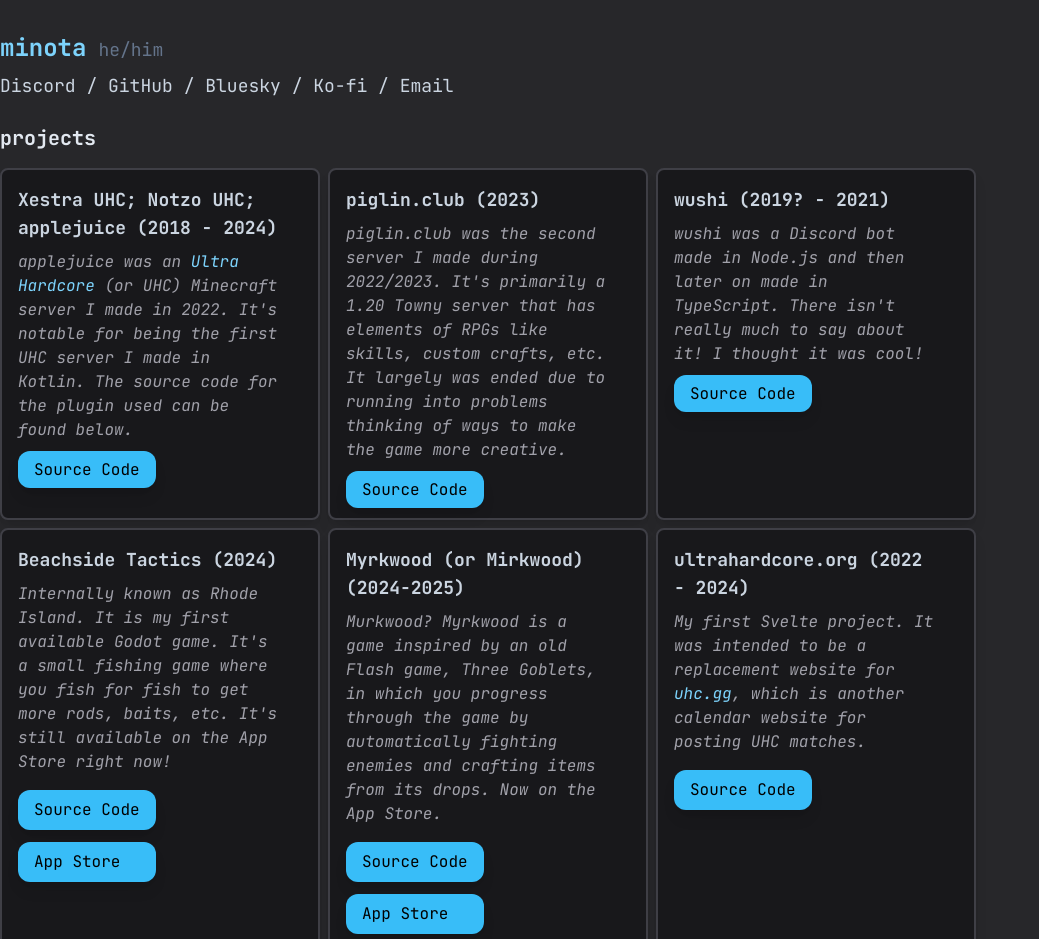
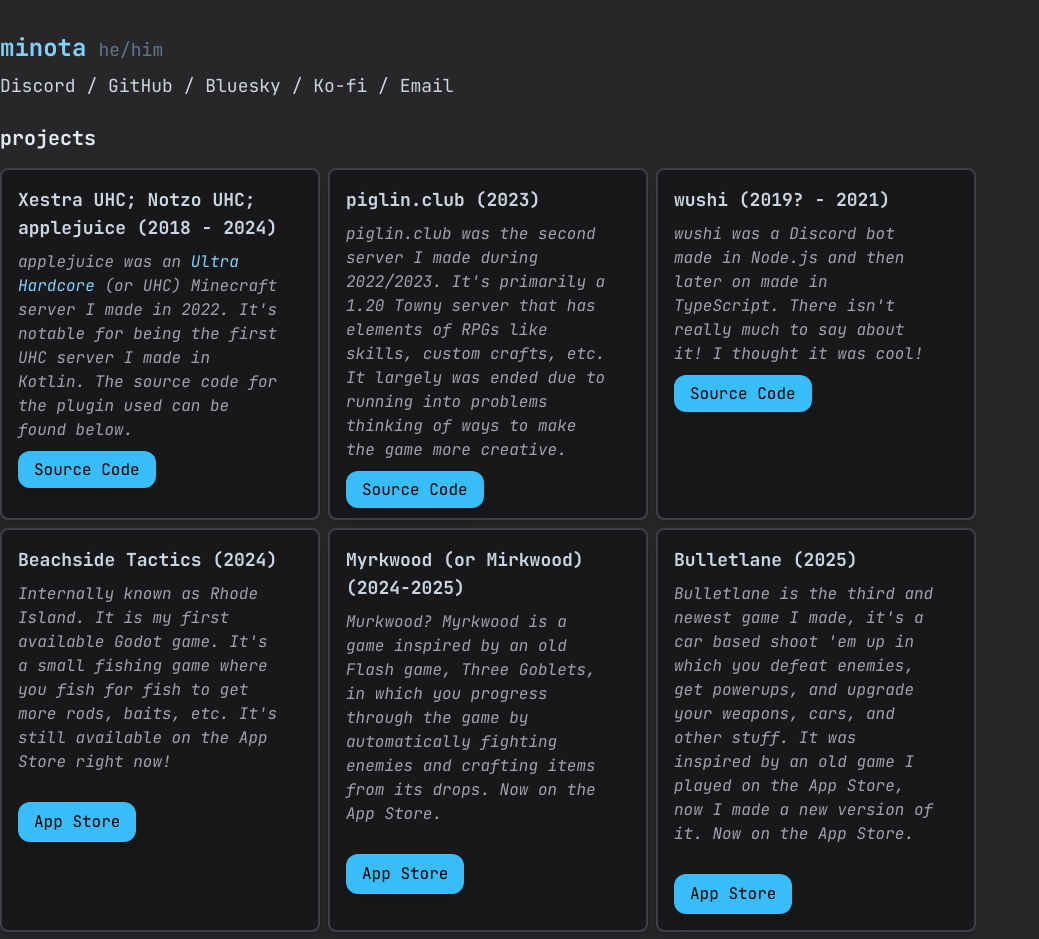
Before and after one commit to minotaa/minota.club, a SvelteKit app: page / in a window 1280 px wide. Shown: the top 939 px of the page, without its empty margins (0-1039 px from the left). Built offline with nearby package versions, Linux system fonts and the light colour scheme.

Commit message:
add bulletlane

```diff
--- a/src/routes/+page.svelte
+++ b/src/routes/+page.svelte
@@ -56,7 +56,6 @@
         Internally known as Rhode Island. It is my first available Godot game. It's a small fishing game where you fish for fish to get more rods, baits, etc. It's still available on the App Store right now!
       </h3>
       <div class="flex flex-col w-fit place-end">
-        <a title="Open Beachside Tactics source code" href="https://github.com/minotaa/rhode-island" target="_blank" class="shadow-lg rounded-xl pt-2 pb-2 pl-4 pr-4 bg-sky-400 hover:bg-sky-500 transition-colors">Source Code</a>
         <a title="Get Beachside Tactics" href="https://apps.apple.com/us/app/beachside-tactics/id6596775495?itscg=30200&itsct=apps_box_badge&mttnsubad=6596775495" target="_blank" class="shadow-lg rounded-xl pt-2 pb-2 mt-3 pl-4 pr-4 bg-sky-400 hover:bg-sky-500 transition-colors">App Store</a>
       </div>
     </div>
@@ -67,8 +66,18 @@
         Murkwood? Myrkwood is a game inspired by an old Flash game, Three Goblets, in which you progress through the game by automatically fighting enemies and crafting items from its drops. Now on the App Store.
       </h3>
       <div class="flex flex-col w-fit place-end">
-        <a title="Open Myrkwood source code" href="https://github.com/minotaa/myrkwood" target="_blank" class="shadow-lg rounded-xl pt-2 pb-2 pl-4 pr-4 bg-sky-400 hover:bg-sky-500 transition-colors">Source Code</a>
         <a title="Get Myrkwood" href="https://apps.apple.com/us/app/myrkwood/id6738539616" target="_blank" class="shadow-lg rounded-xl pt-2 pb-2 mt-3 pl-4 pr-4 bg-sky-400 hover:bg-sky-500 transition-colors">App Store</a>
+      </div>
+    </div>
+
+
+    <div class="shadow-lg rounded-lg p-4 pr-8 w-80 h-200 bg-zinc-900 border-2 border-zinc-700">
+      <h2 class="text-slate-300 text-lg font-bold">Bulletlane (2025)</h2>
+      <h3 class="mt-2 text-zinc-400 text-md italic mb-4">
+        Bulletlane is the third and newest game I made, it's a car based shoot 'em up in which you defeat enemies, get powerups, and upgrade your weapons, cars, and other stuff. It was inspired by an old game I played on the App Store, now I made a new version of it. Now on the App Store.
+      </h3>
+      <div class="flex flex-col w-fit place-end">
+        <a title="Get Bulletlane" href="https://apps.apple.com/us/app/bulletlane/id6743356289" target="_blank" class="shadow-lg rounded-xl pt-2 pb-2 mt-3 pl-4 pr-4 bg-sky-400 hover:bg-sky-500 transition-colors">App Store</a>
       </div>
     </div>
 
```
